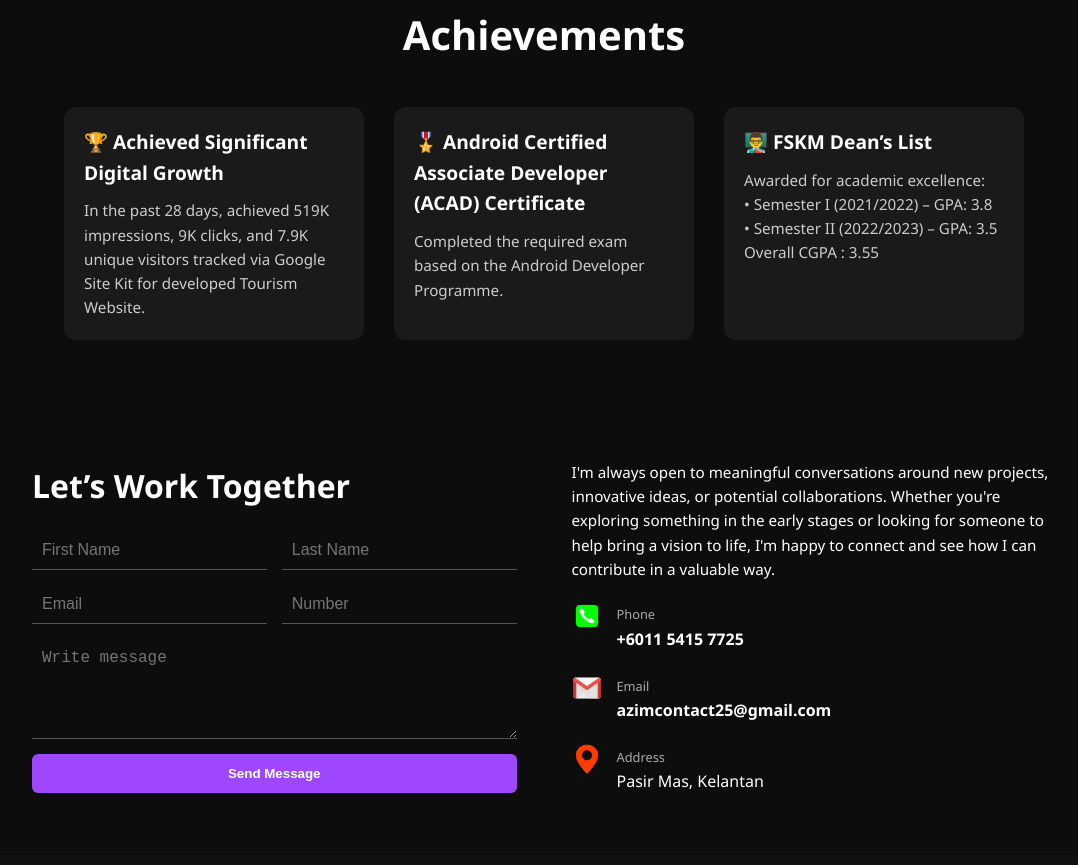
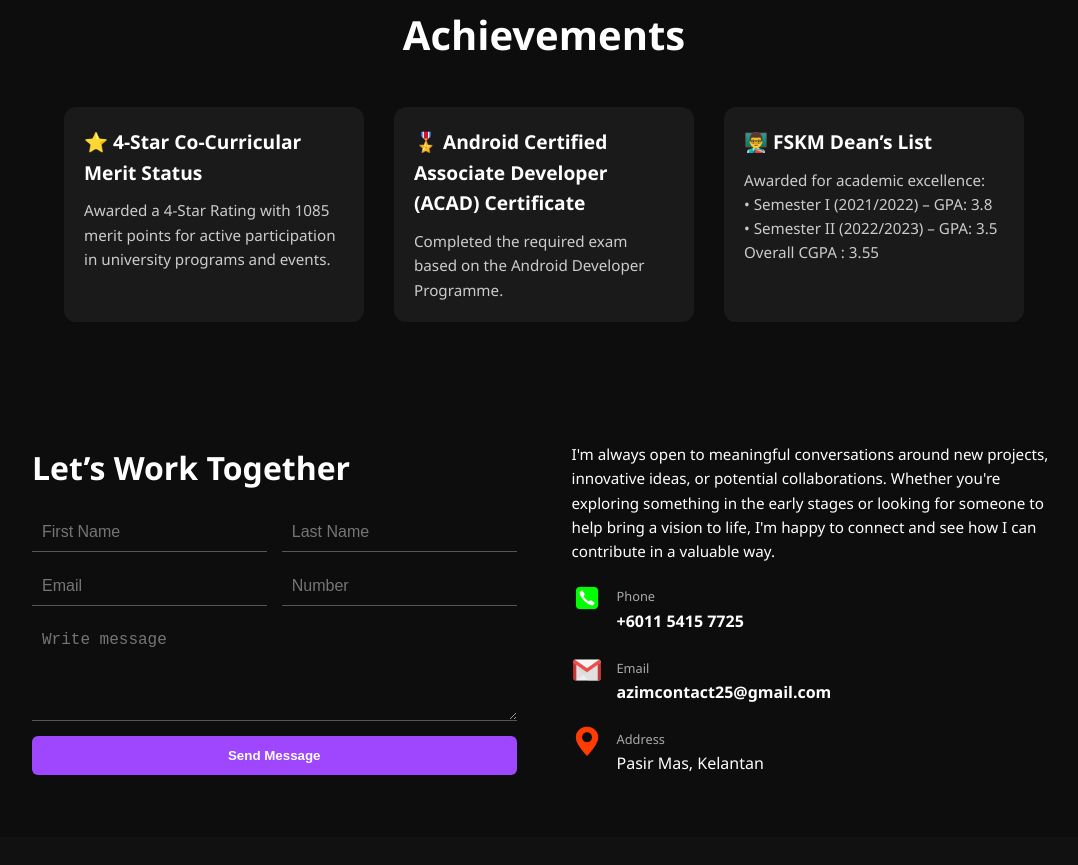
Before and after one commit to Azim7725/MyPortfolio, a plain HTML site: page index.html in a window 1280 px wide. Shown: the part 3695-4560 px from the top of the page, without its empty margins (96-1174 px from the left). Drawn offline with Linux system fonts and the light colour scheme.

Commit message:
Achievement Update

```diff
--- a/index.html
+++ b/index.html
@@ -224,9 +224,9 @@
         <h2>Achievements</h2>
         <div class="achievement-cards">
             <div class="achievement">
-                <h3>🏆 Achieved Significant Digital Growth</h3>
-                <p>In the past 28 days, achieved 519K impressions, 9K clicks, and 7.9K unique visitors tracked via
-                    Google Site Kit for developed Tourism Website.</p>
+                <h3>⭐ 4-Star Co-Curricular Merit Status</h3>
+                <p>Awarded a 4-Star Rating with 1085 merit points for active participation in university programs and
+                    events.</p>
             </div>
 
             <div class="achievement">
```
